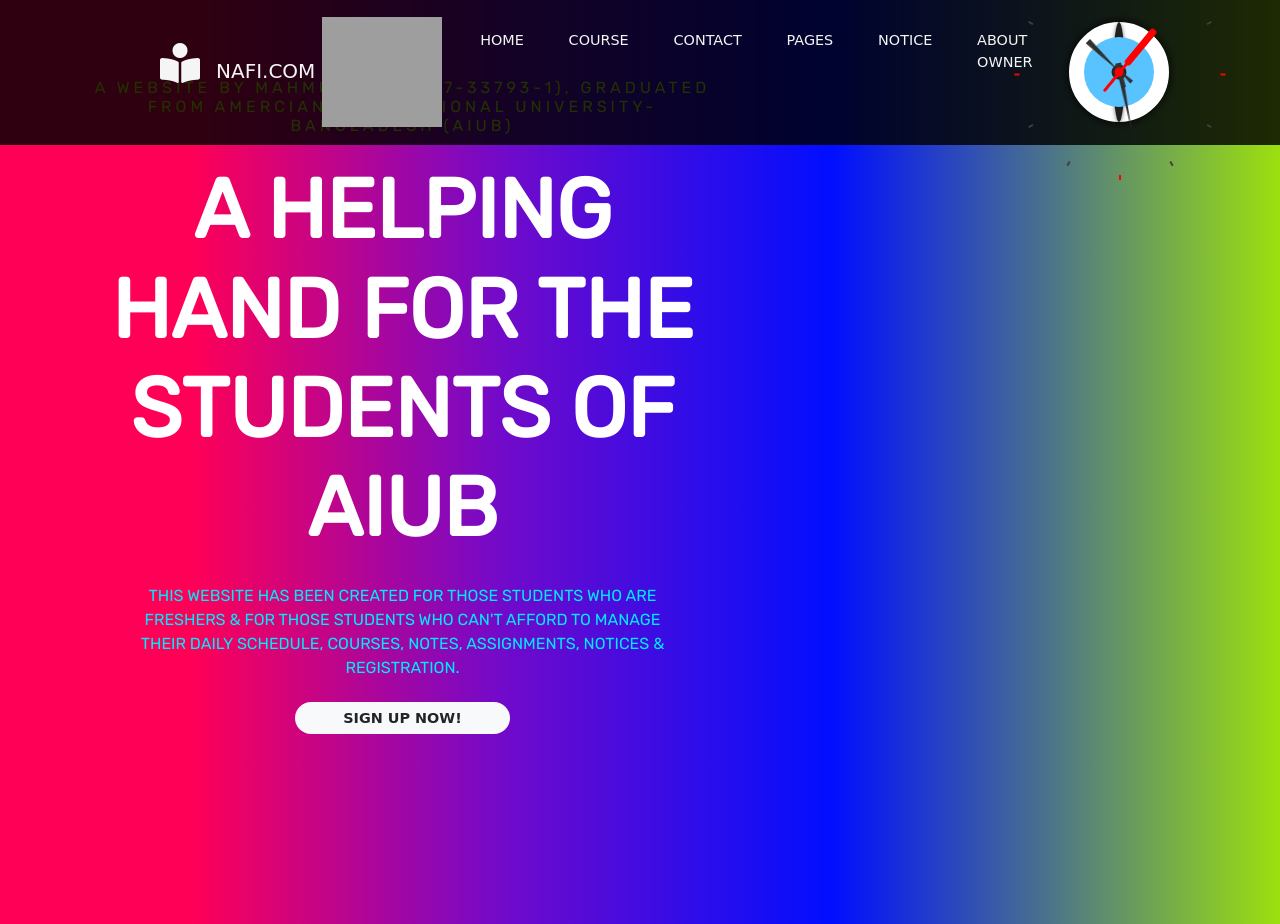
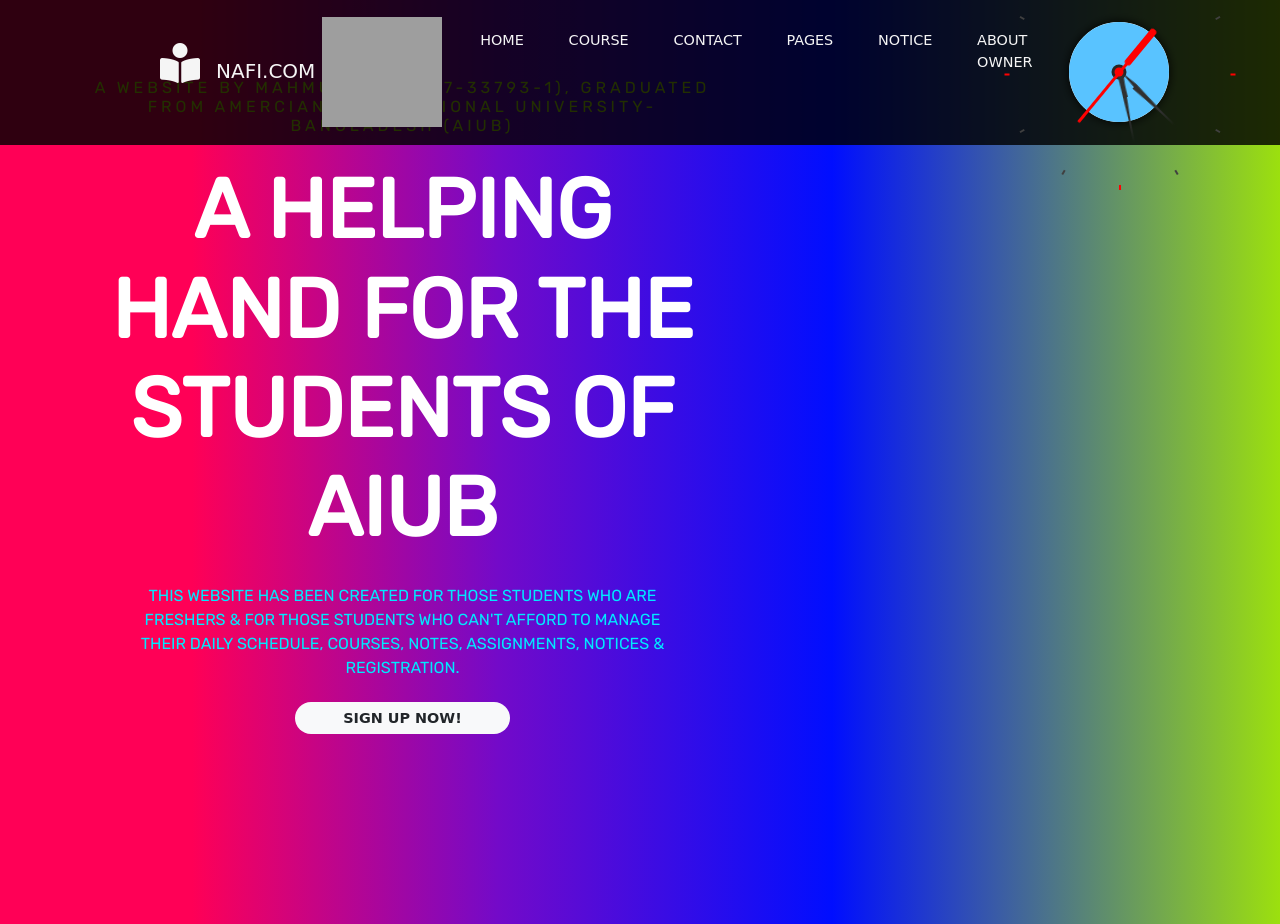
Before and after one commit to sourcebd/nafi.com, a PHP site: page / in a window 1280 px wide. Shown: the top 924 px of the page. Run offline with PHP 8.4, Linux system fonts and the light colour scheme; some web fonts are replaced; grey boxes are pictures that could not be loaded.

Commit message:
Update Style.css

```diff
--- a/Style.css
+++ b/Style.css
@@ -1,4 +1,3 @@
-
 @import url("https://fonts.googleapis.com/css?family=Acme|Lobster|Patua+One|Rubik|Sniglet");
 * {
   box-sizing: border-box;
@@ -91,8 +90,8 @@ header .nav-link:hover {
 .clock:after{
   position: absolute;
   content: '';
-  height: 70px;
-  width: 70px;
+  height: 100px;
+  width: 100px;
   border-radius: 50%;
   background: #59c3ff;
   z-index: 1;
@@ -123,43 +122,43 @@ header .nav-link:hover {
   background: #404040;
 }
 .indicator div:nth-child(1) {
-  transform: rotate(30deg) translateY(-103px);
+  transform: rotate(30deg) translateY(-113px);
 }
 .indicator div:nth-child(2) {
-  transform: rotate(60deg) translateY(-103px);
+  transform: rotate(60deg) translateY(-113px);
 }
 .indicator div:nth-child(3) {
-  transform: rotate(90deg) translateY(-103px);
+  transform: rotate(90deg) translateY(-113px);
   background: red;
 }
 .indicator div:nth-child(4) {
-  transform: rotate(120deg) translateY(-103px);
+  transform: rotate(120deg) translateY(-113px);
 }
 .indicator div:nth-child(5) {
-  transform: rotate(150deg) translateY(-103px);
+  transform: rotate(150deg) translateY(-113px);
 }
 .indicator div:nth-child(6) {
-  transform: rotate(180deg) translateY(-103px);
+  transform: rotate(180deg) translateY(-113px);
   background: red;
 }
 .indicator div:nth-child(7) {
-  transform: rotate(210deg) translateY(-103px);
+  transform: rotate(210deg) translateY(-113px);
 }
 .indicator div:nth-child(8) {
-  transform: rotate(240deg) translateY(-103px);
+  transform: rotate(240deg) translateY(-113px);
 }
 .indicator div:nth-child(9) {
-  transform: rotate(270deg) translateY(-103px);
+  transform: rotate(270deg) translateY(-113px);
   background: red;
 }
 .indicator div:nth-child(10) {
-  transform: rotate(300deg) translateY(-103px);
+  transform: rotate(300deg) translateY(-113px);
 }
 .indicator div:nth-child(11) {
-  transform: rotate(330deg) translateY(-103px);
+  transform: rotate(330deg) translateY(-113px);
 }
 .indicator div:nth-child(12) {
-  transform: rotate(360deg) translateY(-103px);
+  transform: rotate(360deg) translateY(-113px);
   background: red;
 }
 .sec-hand{
@@ -172,7 +171,7 @@ header .nav-link:hover {
 .sec-hand:before{
   position: absolute;
   content: '';
-  height: 50px;
+  height: 90px;
   width: 3px;
   left: -1px;
   top: -25px;
@@ -203,7 +202,7 @@ header .nav-link:hover {
   border-right: 3px solid transparent;
   border-bottom: 70px solid #303030;
   left: -3px;
-  top: -60px;
+  top: -70px;
   width: 1px;
   height: 1px;
 }
@@ -214,7 +213,7 @@ header .nav-link:hover {
   border-right: 2px solid transparent;
   border-top: 25px solid #303030;
   left: -3px;
-  top: -15px;
+  top: -25px;
   width: 3px;
   height: 1px;
 }
@@ -230,9 +229,9 @@ header .nav-link:hover {
   content: '';
   border-left: 3px solid transparent;
   border-right: 3px solid transparent;
-  border-bottom: 45px solid #303030;
+  border-bottom: 55px solid #303030;
   left: -3px;
-  top: -px;
+  top: -75px;
   width: 1px;
   height: 1px;
 }
@@ -243,7 +242,7 @@ header .nav-link:hover {
   border-right: 2px solid transparent;
   border-top: 20px solid #303030;
   left: -3px;
-  top: -15px;
+  top: -20px;
   width: 3px;
   height: 1px;
 }
```
